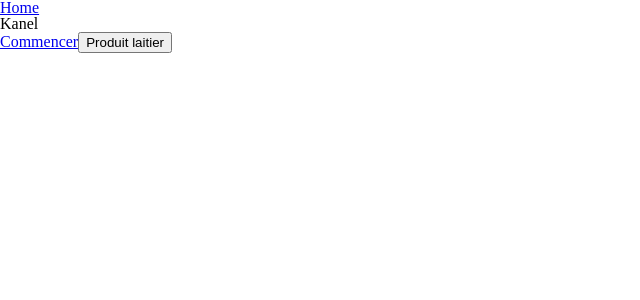
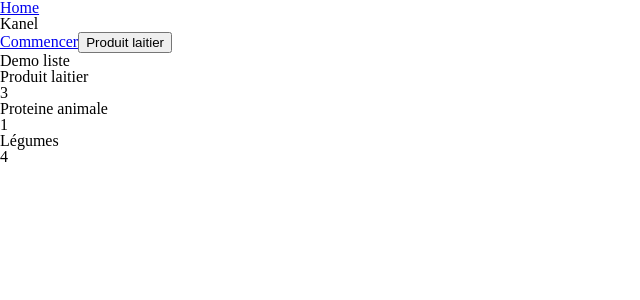
Before and after one commit to antoinechassagne/kanel, a Vue app: page / in a window 1280 px wide. Shown: the top 300 px of the page, without its empty margins (0-640 px from the left). Built offline with nearby package versions, Linux system fonts and the light colour scheme.

Commit message:
:sparkles: Add List component

```diff
--- /dev/null
+++ b/src/components/texts/List.vue
@@ -0,0 +1,26 @@
+<template>
+  <div>
+    <h3>{{ label }}</h3>
+    <ul>
+      <li v-for="(item, index) in items" :key="index">
+        <slot v-bind:item="item"></slot>
+      </li>
+    </ul>
+  </div>
+</template>
+
+<script>
+export default {
+  name: 'List',
+  props: {
+    label: {
+      type: String,
+      required: true
+    },
+    items: {
+      type: Array,
+      required: true
+    }
+  }
+};
+</script>
--- a/src/views/Home.vue
+++ b/src/views/Home.vue
@@ -4,6 +4,12 @@
     <Heading level="1">Kanel</Heading>
     <ButtonRouter path="/menus">Commencer</ButtonRouter>
     <ButtonAdd @clicked="alert">Produit laitier</ButtonAdd>
+    <List label="Demo liste" :items="items">
+      <template v-slot:default="{ item }">
+        <p>{{ item.label }}</p>
+        <p>{{ item.value }}</p>
+      </template>
+    </List>
     <BaseFooter />
   </div>
 </template>
@@ -14,6 +20,7 @@ import BaseFooter from '@/components/base/BaseFooter';
 import Heading from '@/components/texts/Heading';
 import ButtonRouter from '@/components/buttons/ButtonRouter';
 import ButtonAdd from '@/components/buttons/ButtonAdd';
+import List from '@/components/texts/List';
 
 export default {
   name: 'Home',
@@ -22,7 +29,17 @@ export default {
     BaseFooter,
     Heading,
     ButtonRouter,
-    ButtonAdd
+    ButtonAdd,
+    List
+  },
+  data() {
+    return {
+      items: [
+        { label: 'Produit laitier', value: 3 },
+        { label: 'Proteine animale', value: 1 },
+        { label: 'Légumes', value: 4 }
+      ]
+    };
   },
   methods: {
     alert() {
```
